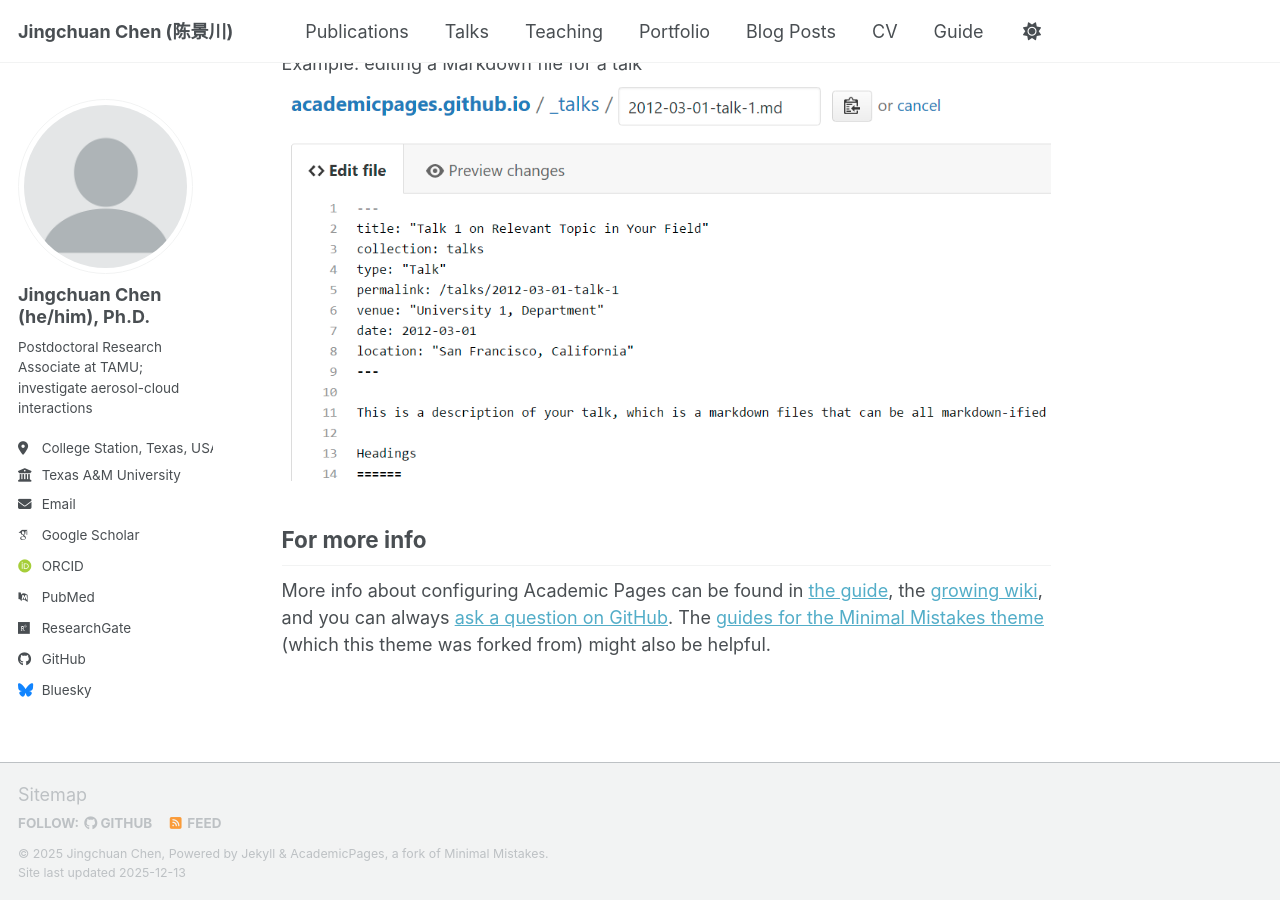
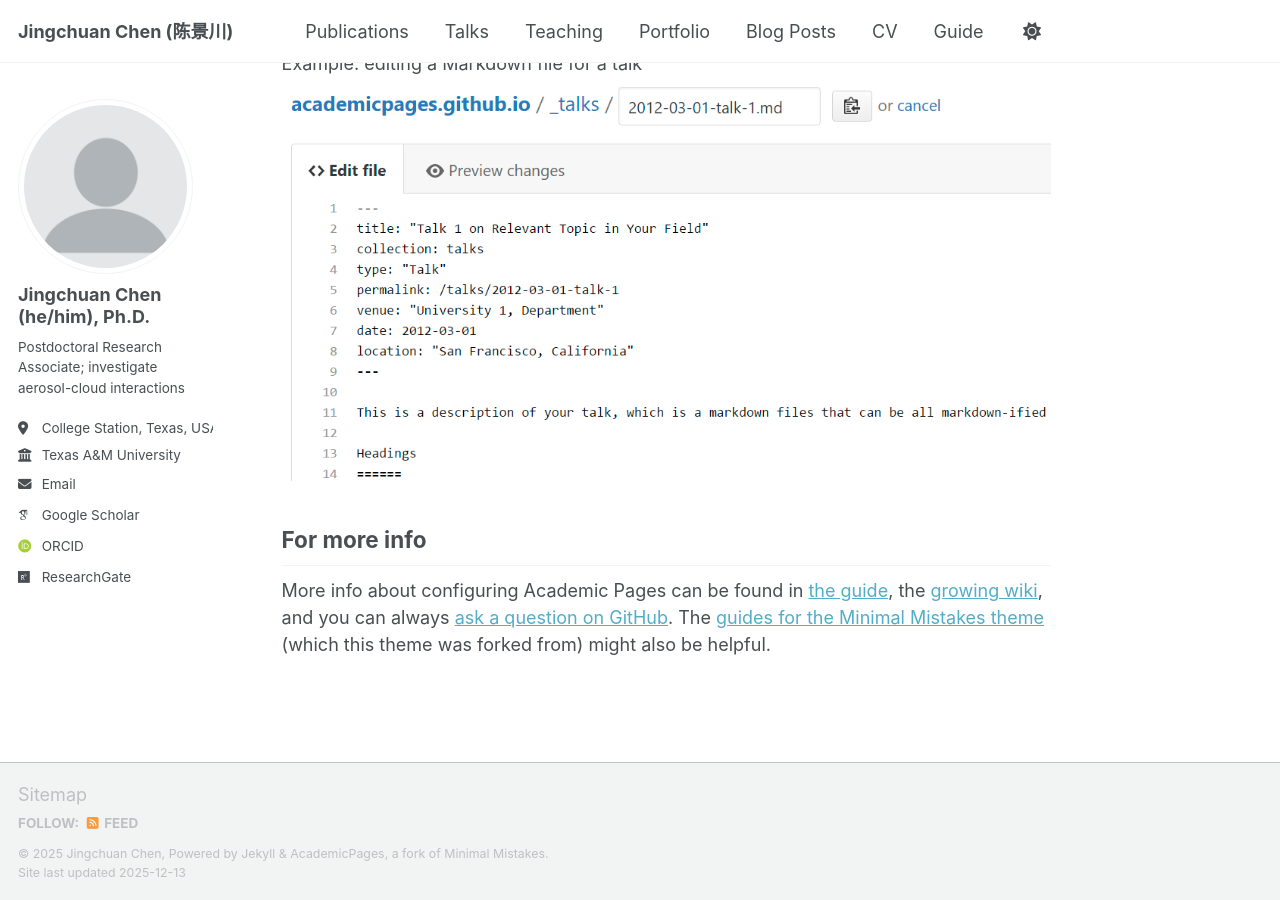
Before and after one commit to JingchuanChen777/jingchuanchen.github.io, a Jekyll site: the page built from _pages/about.md, in a window 1280 px wide and 900 px high, scrolled down 2718 px. Built offline with Jekyll 4.4.1, drawn with Linux system fonts in a browser that asks for light colours; some web fonts are replaced; a script bundle is joined from its source files by our own code; library files that are not in the unit come from our copies; some of the changed lines change nothing that is shown.

Commit message:
config.yml

```diff
--- a/_config.yml
+++ b/_config.yml
@@ -26,9 +26,9 @@
   avatar           : "profile.png"
   name             : "Jingchuan Chen (he/him), Ph.D."
   pronouns         : # example: "she/her"
-  bio              : "Postdoctoral Research Associate at TAMU; investigate aerosol-cloud interactions"
+  bio              : "Postdoctoral Research Associate; investigate aerosol-cloud interactions"
+  employer         : "Texas A&M University"
   location         : "College Station, Texas, USA"
-  employer         : "Texas A&M University"
   uri              : # URL
   email            : "jingchuanchen@tamu.edu"
 
@@ -41,7 +41,7 @@
   orcid            : "https://orcid.org/my-orcid?orcid=0000-0002-5200-982X"
   semantic         : # URL
   ssrn             : # URL
-  pubmed           : "https://www.ncbi.nlm.nih.gov/pubmed/?term=john+snow"
+  pubmed           : # URL
   researchgate     : "https://www.researchgate.net/profile/Jingchuan-Chen-3?ev=hdr_xprf"# URL
   scopus           : # URL
   zotero           : # URL
@@ -51,13 +51,13 @@
   bitbucket        : # Username - Update with your username on the site
   codepen          : # Username
   dribbble         : # Username
-  github           : "academicpages"
+  github           : # Username
   kaggle           : # Username
   stackoverflow    : # User number or user number and name (i.e., use "1" or "1/jeff-atwood")
 
   # Social media
   artstation       : # Username
-  bluesky          : "bsky.app" # Replace this with you Bluesky username
+  bluesky          :  # Replace this with you Bluesky username
   facebook         : # Username
   flickr           : # Username
   foursquare       : # Username
@@ -84,8 +84,8 @@
 
 # Publication Category - The following the list of publication categories and their headings
 publication_category:
-  books:
-    title: 'Books'
+  #books
+    #title    #titl
   manuscripts:
     title: 'Journal Articles'
   conferences:
```
